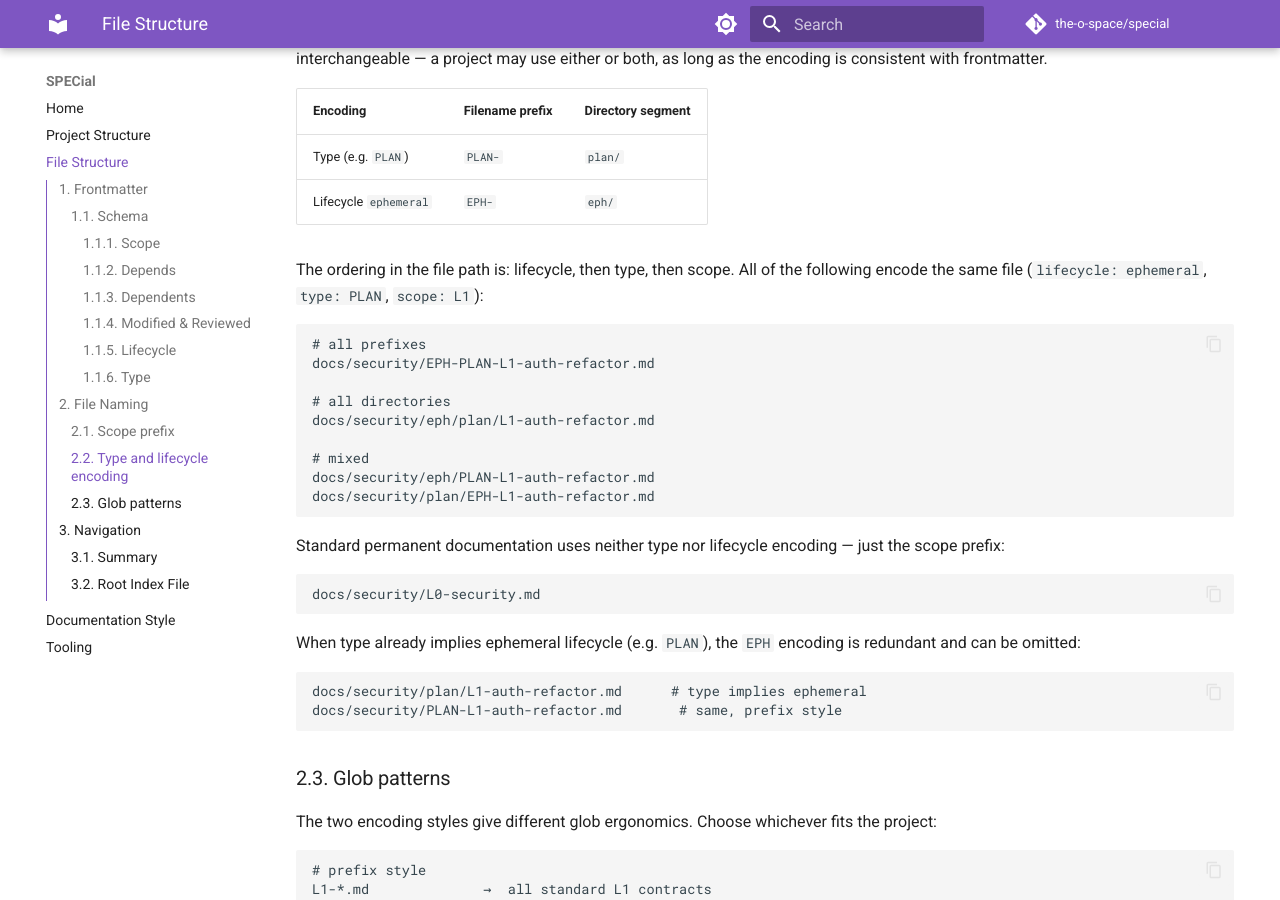
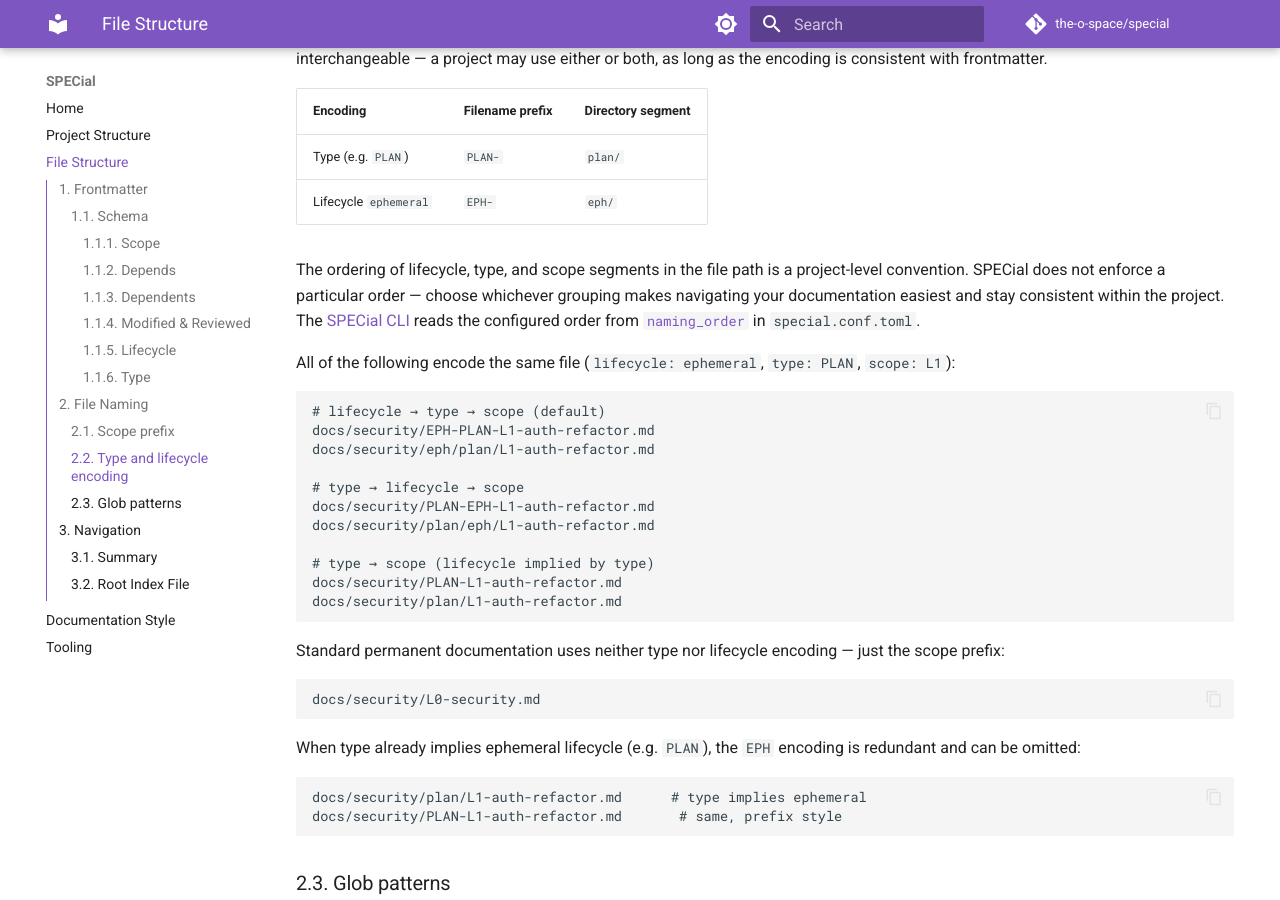
Before and after one commit to theoryzhenkov/SPECial, an MkDocs documentation site: the page built from docs/L0-file-structure.md, in a window 1280 px wide and 900 px high, scrolled down 4434 px. Built offline with MkDocs 1.6.1 and Material for MkDocs 9.7.7, drawn with Linux system fonts in a browser that asks for light colours; comment, search, counter and statistics services are not loaded.

Commit message:
feat(file-structure): relax naming order, add naming_order config field

````diff
--- a/docs/L0-file-structure.md
+++ b/docs/L0-file-structure.md
@@ -163,18 +163,22 @@ Type and lifecycle can each be expressed as an **uppercase filename prefix** or
 | Type (e.g. `PLAN`)    | `PLAN-`         | `plan/`           |
 | Lifecycle `ephemeral` | `EPH-`          | `eph/`            |
 
-The ordering in the file path is: lifecycle, then type, then scope. All of the following encode the same file (`lifecycle: ephemeral`, `type: PLAN`, `scope: L1`):
+The ordering of lifecycle, type, and scope segments in the file path is a project-level convention. SPECial does not enforce a particular order — choose whichever grouping makes navigating your documentation easiest and stay consistent within the project. The [SPECial CLI](L0-tooling.md) reads the configured order from [`naming_order`](L0-project-structure.md#1-configuration) in `special.conf.toml`.
+
+All of the following encode the same file (`lifecycle: ephemeral`, `type: PLAN`, `scope: L1`):
 
 ```
-# all prefixes
+# lifecycle → type → scope (default)
 docs/security/EPH-PLAN-L1-auth-refactor.md
-
-# all directories
 docs/security/eph/plan/L1-auth-refactor.md
 
-# mixed
-docs/security/eph/PLAN-L1-auth-refactor.md
-docs/security/plan/EPH-L1-auth-refactor.md
+# type → lifecycle → scope
+docs/security/PLAN-EPH-L1-auth-refactor.md
+docs/security/plan/eph/L1-auth-refactor.md
+
+# type → scope (lifecycle implied by type)
+docs/security/PLAN-L1-auth-refactor.md
+docs/security/plan/L1-auth-refactor.md
 ```
 
 Standard permanent documentation uses neither type nor lifecycle encoding — just the scope prefix:
````
Also changed, not shown: docs/L0-project-structure.md (+10 -8 lines).
